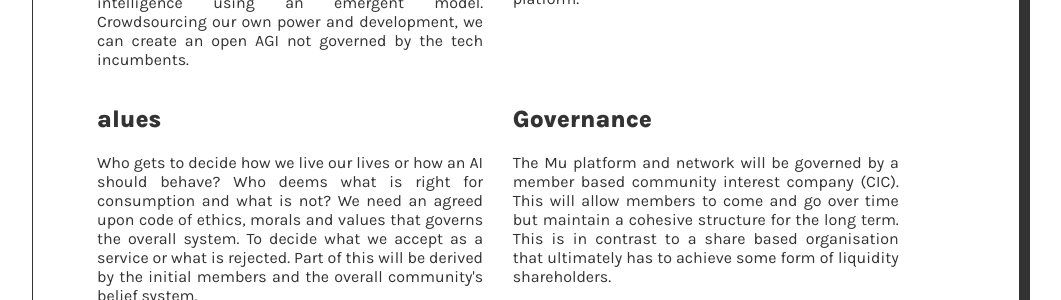
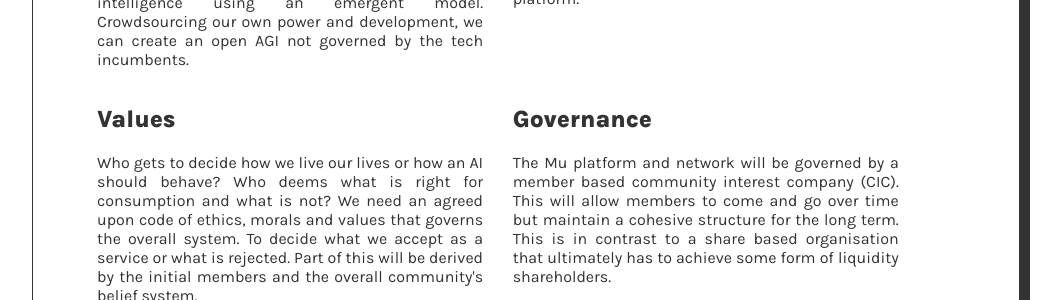
Before and after one commit to muxyz/website, a Jekyll site: the page built from manifesto.md, in a window 1280 px wide. Shown: the part 1366-1666 px from the top of the page, without its empty margins (114-1175 px from the left). Built offline with Jekyll 4.4.1, drawn with Linux system fonts in a browser that asks for light colours.

Commit message:
Update manifesto.md

```diff
--- a/manifesto.md
+++ b/manifesto.md
@@ -100,7 +100,7 @@
 </div>
 
 <div id="blurb">
-<h2>alues</h2>
+<h2>Values</h2>
 <p>
 Who gets to decide how we live our lives or how an AI should behave? Who deems
 what is right for consumption and what is not? We need an agreed upon code of
```
